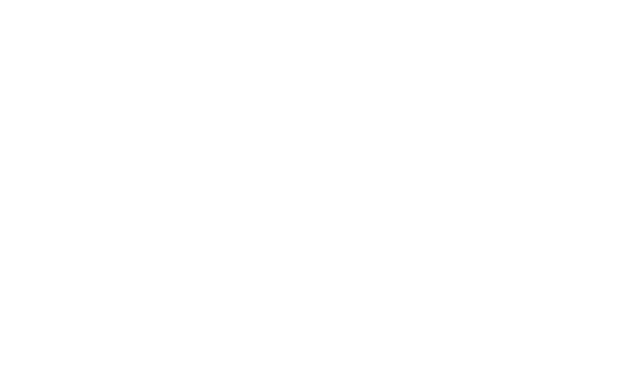
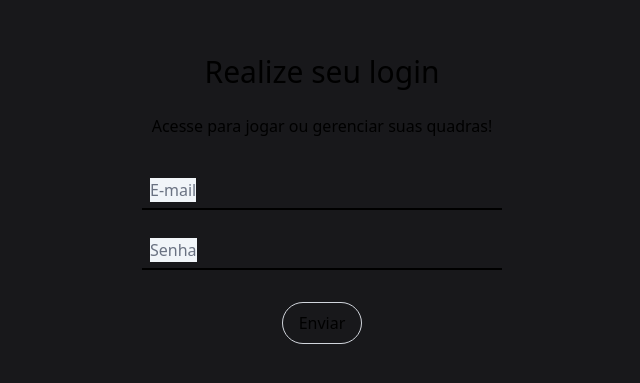
Before and after one commit to ecorrales1979/peladas-web, a React (Vite) app: page /login in a window 1280 px wide. Before the commit this address had no page. Shown: the part 201-584 px from the top of the page, without its empty margins (318-958 px from the left). Built offline with nearby package versions, Linux system fonts and the light colour scheme.

Commit message:
feat: create login page

```diff
--- /dev/null
+++ b/src/ui/pages/login/index.tsx
@@ -0,0 +1,61 @@
+export function Login() {
+  return (
+    <div className="flex justify-center items-center w-full h-screen">
+      <div className="container max-w-[900px]">
+        <form action="#" method="post" className="text-center">
+          <h1 className="dark:text-yellow-300 pb-6 text-3xl">
+            Realize seu login
+          </h1>
+
+          <p className="mb-8">Acesse para jogar ou gerenciar suas quadras!</p>
+
+          <div className="flex flex-col gap-2 mb-5 items-center">
+            <div className="relative sm:w-96 md:w-2/5 w-80">
+              <input
+                type="text"
+                id="email"
+                name="email"
+                className="peer w-full h-10 px-2 border-b-2 dark:border-amber-300 placeholder-transparent dark:bg-[#18181b]"
+                placeholder=""
+                value=""
+              />
+              <label
+                htmlFor="email"
+                className="absolute left-2 -top-3 text-gray-500 transition-all duration-200 transform origin-left scale-75 bg-slate-100 dark:bg-[#18181b] px-1 peer-placeholder-shown:px-0 peer-placeholder-shown:top-2 peer-placeholder-shown:scale-100"
+              >
+                E-mail
+              </label>
+            </div>
+          </div>
+
+          <div className="flex flex-col gap-2 mb-8 items-center">
+            <div className="relative sm:w-96 md:w-2/5 w-80">
+              <input
+                type="password"
+                id="password"
+                name="password"
+                className="peer w-full h-10 px-2 border-b-2 dark:border-amber-300 placeholder-transparent dark:bg-[#18181b]"
+                placeholder=" "
+              />
+              <label
+                htmlFor="password"
+                className="absolute left-2 -top-3 text-gray-500 transition-all duration-200 transform origin-left scale-75 bg-slate-100 dark:bg-[#1c1917] px-1 peer-placeholder-shown:px-0 peer-placeholder-shown:top-2 peer-placeholder-shown:scale-100"
+              >
+                Senha
+              </label>
+            </div>
+          </div>
+
+          <div className="mt-4 flex justify-center">
+            <button
+              className="rounded-full hover:scale-105 bg-transparent dark:text-white border border-gray-300 px-4 py-2 hover:bg-gray-200 hover:text-gray-800 hover:border-gray-400 hover:shadow-lg transform transition-all duration-300"
+              type="submit"
+            >
+              Enviar
+            </button>
+          </div>
+        </form>
+      </div>
+    </div>
+  );
+}
--- a/src/ui/router/router.tsx
+++ b/src/ui/router/router.tsx
@@ -1,6 +1,7 @@
 import { BrowserRouter, Route, Routes } from 'react-router-dom';
 import Layout from '../components/Layout';
 import { Home } from '../pages/home';
+import { Login } from '../pages/login';
 
 export function Router() {
   return (
@@ -8,6 +9,7 @@
       <Routes>
         <Route element={<Layout />}>
           <Route path="/" element={<Home />} />
+          <Route path="/login" element={<Login />} />
         </Route>
       </Routes>
     </BrowserRouter>
```
